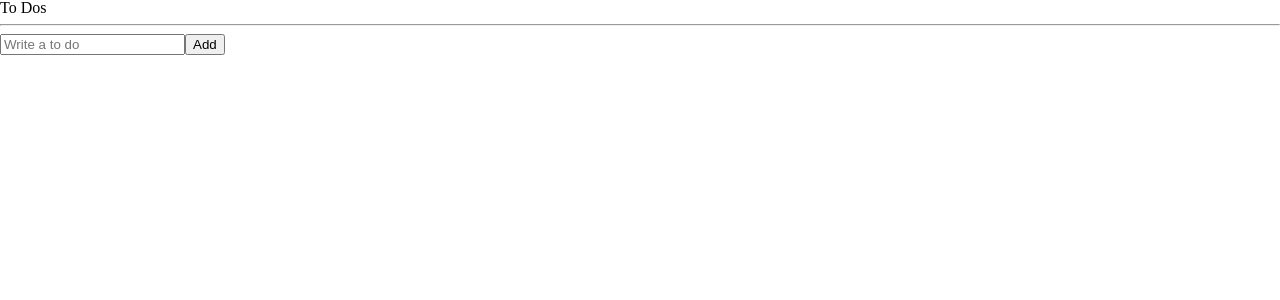
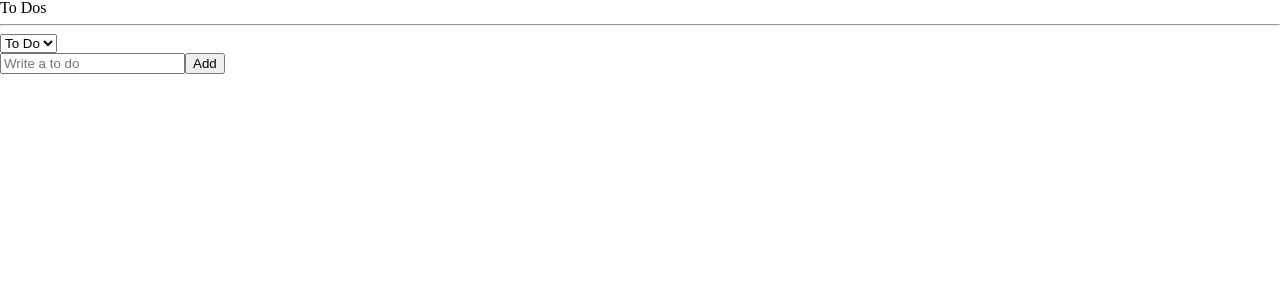
Before and after one commit to wonyj0228/simple-todo, a React (Create React App) app: page / in a window 1280 px wide. Shown: the top 300 px of the page. Built offline with nearby package versions, Linux system fonts and the light colour scheme.

Commit message:
recoil Selector, userecoilValue & State

```diff
--- a/src/atoms.tsx
+++ b/src/atoms.tsx
@@ -1,10 +1,34 @@
-import { atom } from 'recoil';
+import { atom, selector } from 'recoil';
+
+/*
+
+selector
+: atom의 output을 변형시키는 도구 (derived state)
+: selector(셀렉터 option)
+
+selector option
+  - key : <string> 키값
+  - get : obj를 파라미터로 갖는 function. obj내부의 get function으로 atom state 값을 가져올 수 있다.
+
+*/
 
 export interface IToDo {
   text: string;
   id: number;
   category: 'TO_DO' | 'DOING' | 'DONE';
 }
+// typescript 에게 toDoState에 들어갈 value들의 type을 지정해줌
 
-// typescript 에게 toDoState에 들어갈 value들의 type을 지정해줌
+export const categoryState = atom({ key: 'category', default: 'TO_DO' });
+
 export const toDoState = atom<IToDo[]>({ key: 'toDo', default: [] });
+
+export const toDoSelector = selector({
+  key: 'toDoSelector',
+  get: ({ get }) => {
+    const toDos = get(toDoState);
+    const category = get(categoryState);
+
+    return toDos.filter((toDo) => toDo.category === category);
+  },
+});
--- a/src/components/ToDoList.tsx
+++ b/src/components/ToDoList.tsx
@@ -1,21 +1,36 @@
-import { useRecoilValue } from 'recoil';
+import { useRecoilState, useRecoilValue } from 'recoil';
 import CreateToDo from './CreateToDo';
-import { toDoState } from '../atoms';
+import { categoryState, toDoSelector, toDoState } from '../atoms';
 import ToDo from './ToDo';
 
 function ToDoList() {
-  const toDos = useRecoilValue(toDoState);
-  console.log(toDos);
+  // const toDos = useRecoilValue(toDoState);
+
+  // selector 처리된 recoil value 불러오기
+  const toDos = useRecoilValue(toDoSelector);
+  // useRecoilState : atom의 value 와 value를 수정할 수 있는 함수를 반환
+  const [category, setCategory] = useRecoilState(categoryState);
+
+  const onInput = (e: React.FormEvent<HTMLSelectElement>) => {
+    setCategory(e.currentTarget.value);
+  };
+
   return (
     <div>
       <h1>To Dos</h1>
       <hr />
+
+      <select value={category} onInput={onInput}>
+        <option value="TO_DO">To Do</option>
+        <option value="DOING">Doing</option>
+        <option value="DONE">Done</option>
+      </select>
+
       <CreateToDo />
-      <ul>
-        {toDos.map((toDo) => (
-          <ToDo key={toDo.id} {...toDo} />
-        ))}
-      </ul>
+
+      {toDos?.map((toDo) => (
+        <ToDo key={toDo.id} {...toDo} />
+      ))}
     </div>
   );
 }
```
